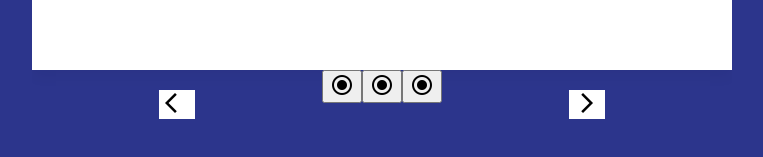
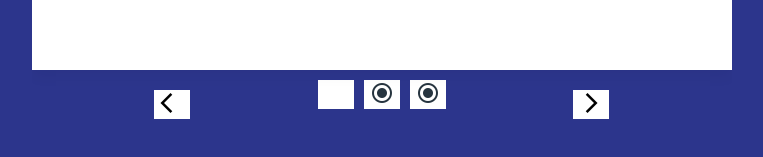
Before and after one commit to Gdansklol/carousel-01, a React (Create React App) app: page / in a window 1280 px wide. Shown: the part 551-708 px from the top of the page, without its empty margins (258-1021 px from the left). Built offline with nearby package versions, Linux system fonts and the light colour scheme.

Commit message:
need more learn with ? :  method :)

```diff
--- a/src/Carousel.jsx
+++ b/src/Carousel.jsx
@@ -19,11 +19,22 @@ export const  Carousel =() => {
             description:"Rökt lax, citron- och pepparrotskräm, tångrom, gräslök och citron.",
             icon:  require("./Media/ex3.svg")
         }
-    ]
+    ];
+
+    const updateIndex = (newIndex)=> {
+        if (newIndex < 0) {
+            newIndex = 0;
+        } else if (newIndex >= items.length){
+            newIndex = items.length -1;
+        }
+
+        setActivIndex(newIndex);
+    };
+
   return (
     <div className='carousel'>
         <div className='inner'
-        style={{transform: `translate:(-${activeIndex * 100})`}}
+        style={{transform: `translate(-${activeIndex * 100}%)`}}
         >
         {items.map((item)=>{
             return   <CarouselItem item={item}/>;
@@ -31,25 +42,43 @@ export const  Carousel =() => {
         </div>
 
         <div className='carousel-buttons'>
-            <button className='button-arrow'>
+            <button
+            onClick={()=> {
+                updateIndex(activeIndex -1);
+            }}
+            className='button-arrow'>
             <span class="material-symbols-outlined">
             arrow_back_ios
             </span>
               </button>
             <div className='indicators'>
-            {items.map((item,idex)=>{
+            {items.map((item,index)=>{
                 return (
-                    <button className='indicator-buttons'>
-                    <span class="material-symbols-outlined">
+                    <button
+                    onClick={()=> {
+                        updateIndex(index);
+                    }}
+                    className='indicator-buttons'
+                    >
+                    <span
+                    className={`material-symbols-outlined ${
+                        index === activeIndex
+                            ?"indicator-symbol-active"
+                            : "indicator-symbol"
+                        }`}>
                         radio_button_checked
                     </span>
                     </button>
                 );
             })}
             </div>
-            <button className='button-arrow'>
-            <span class="material-symbols-outlined">
-            arrow_forward_ios
+            <button
+            onClick={()=> {
+                updateIndex(activeIndex +1);
+            }}
+            className='button-arrow'>
+             <span class="material-symbols-outlined">
+                arrow_forward_ios
             </span>
             </button>
         </div>
--- a/src/index.css
+++ b/src/index.css
@@ -61,7 +61,29 @@ body {
   margin-top: 20px;
 }
 
+.indicators {
+  display: flex;
+  justify-content: space-around;
+  align-items: center;
+}
 
+.indicator-buttons {
+  border:none;
+  background: white;
+}
+
+.indicators > button {
+  margin: 5px;
+  background:white;
+}
+
+.indicator-symbol {
+  color: #26343f;
+}
+
+.indicator-symbol-active {
+  color: #ffffff;
+}
 
 
 /* body {
```
Also changed, not shown: 1 other file (tests, documents, lock files or other folders).
